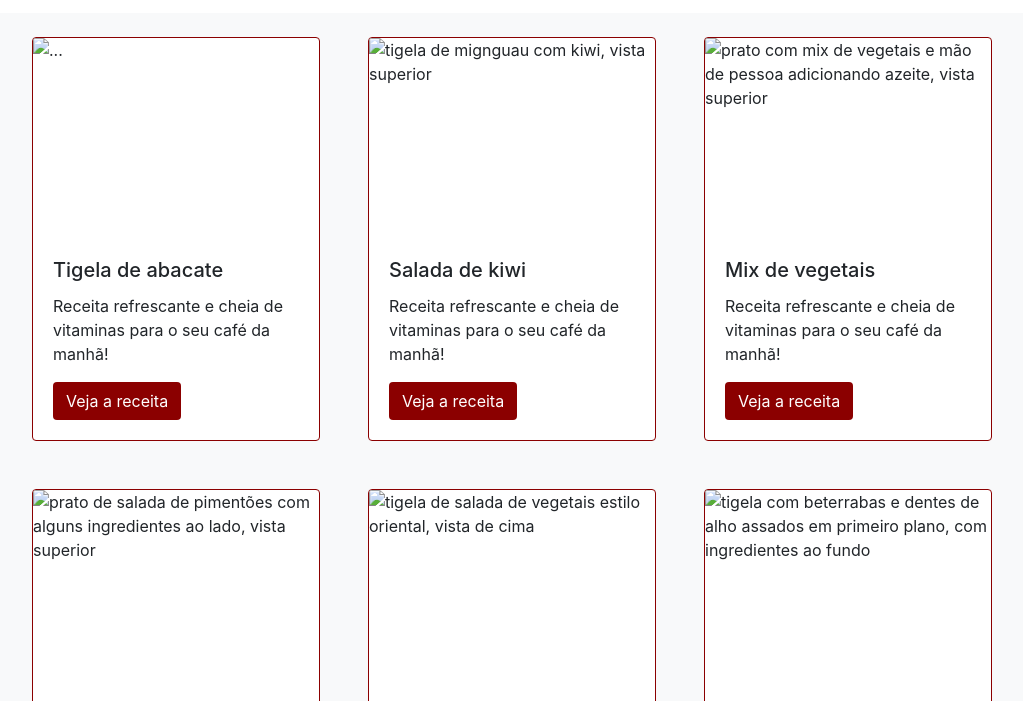
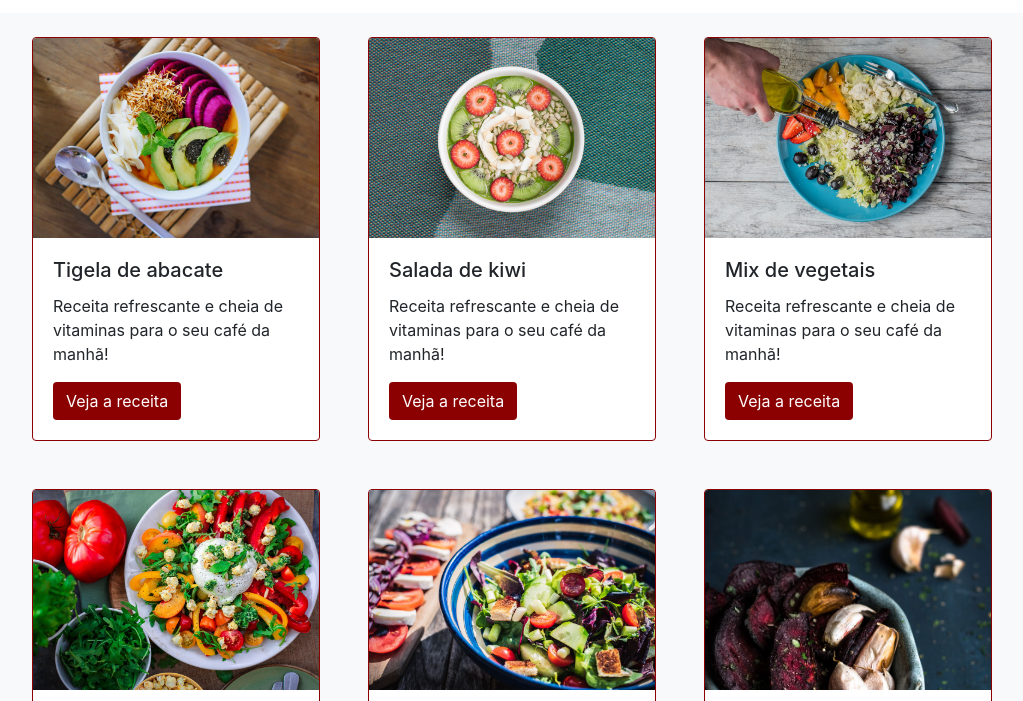
Before and after one commit to AndressaGabriele/Bootstrap, a plain HTML site: page index.html in a window 1280 px wide. Shown: the part 579-1280 px from the top of the page, without its empty margins (128-1151 px from the left). Drawn offline with nearby package versions, Linux system fonts and the light colour scheme; files that its build step writes are made by us from their sources.

Commit message:
Update index.html

```diff
--- a/index.html
+++ b/index.html
@@ -9,7 +9,7 @@
     <link rel="preconnect" href="https://fonts.gstatic.com" crossorigin>
     <link href="https://fonts.googleapis.com/css2?family=Pacifico&display=swap" rel="stylesheet">
     <link rel="stylesheet" href="https://cdn.jsdelivr.net/npm/bootstrap@4.0.0/dist/css/bootstrap.min.css" integrity="sha384-Gn5384xqQ1aoWXA+058RXPxPg6fy4IWvTNh0E263XmFcJlSAwiGgFAW/dAiS6JXm" crossorigin="anonymous">
-    <link rel="stylesheet" type="text/css" href="src/style.css">
+    <link rel="stylesheet" type="text/css" href="./style.css">
 </head>
 
 <body>
@@ -53,13 +53,13 @@
 
             <div class="carousel-inner">
                     <div class="carousel-item active">
-                    <img src="./src/img/carrossel-img1.jpg" class="d-block w-100 imagem-carrossel-um" alt="..."/>
+                    <img src="./img/carrossel-img1.jpg" class="d-block w-100 imagem-carrossel-um" alt="..."/>
                     <div  class="carousel-caption d-none d-md-block h-50">
                     <h1 class="fonte-titulo display-4">Reaproveite melhor os alimentos!</h1>
                     </div>
             </div>
             <div class="carousel-item">
-                    <img src="./src/img/carrossel-img2.jpg" class="d-block w-100 imagem-carrossel-dois" alt="...">
+                    <img src="./img/carrossel-img2.jpg" class="d-block w-100 imagem-carrossel-dois" alt="...">
                     <div class="carousel-caption d-none d-md-block h-50">
                     <h1 class="fonte-titulo display-4">Economize e ganhe em saúde!</h1>
                   </div>
@@ -89,7 +89,7 @@
             <!--Cards-->
 
             <article class="card card borda-cor-especial card-largura  p-0 m-4 col-12 col-md-4">
-                <img src="./src/img/receita-abacate.jpg" class="card-img-top card-posicao-imagem " alt="...">
+                <img src="./img/receita-abacate.jpg" class="card-img-top card-posicao-imagem " alt="...">
             <div class="card-body">
                     <h5 class="card-title">Tigela de abacate</h5>
                     <p class="card-text">Receita refrescante e cheia de vitaminas para o seu café da manhã!</p>
@@ -98,7 +98,7 @@
             </article>
 
             <article class="card borda-cor-especial card-largura  p-0 m-4 col-12 col-md-4">
-                <img src="./src/img/receita-kiwi.jpg" class="card-img-top card-posicao-imagem" alt="tigela de mignguau com kiwi, vista superior">
+                <img src="./img/receita-kiwi.jpg" class="card-img-top card-posicao-imagem" alt="tigela de mignguau com kiwi, vista superior">
             <div class="card-body">
                     <h5 class="card-title">Salada de kiwi</h5>
                     <p class="card-text">Receita refrescante e cheia de vitaminas para o seu café da manhã!</p>
@@ -107,7 +107,7 @@
             </article>
 
             <article class="card borda-cor-especial card-largura  p-0 m-4 col-12 col-md-4">
-                <img src="./src/img/receita-mix.jpg" class="card-img-top card-posicao-imagem" alt="prato com mix de vegetais e mão de pessoa adicionando azeite, vista superior">
+                <img src="./img/receita-mix.jpg" class="card-img-top card-posicao-imagem" alt="prato com mix de vegetais e mão de pessoa adicionando azeite, vista superior">
             <div class="card-body">
                     <h5 class="card-title">Mix de vegetais</h5>
                     <p class="card-text">Receita refrescante e cheia de vitaminas para o seu café da manhã!</p>
@@ -116,7 +116,7 @@
             </article>
 
             <article class="card borda-cor-especial card-largura  p-0 m-4 col-12 col-md-4">
-                <img src="./src/img/receita-pimentoes.jpg" class="card-img-top card-posicao-imagem" alt="prato de salada de pimentões com alguns ingredientes ao lado, vista superior">
+                <img src="./img/receita-pimentoes.jpg" class="card-img-top card-posicao-imagem" alt="prato de salada de pimentões com alguns ingredientes ao lado, vista superior">
             <div class="card-body">
                     <h5 class="card-title">Pimentões à Juliana</h5>
                     <p class="card-text">Receita refrescante e cheia de vitaminas para o seu café da manhã!</p>
@@ -125,7 +125,7 @@
             </article>
 
             <article class="card borda-cor-especial card-largura  p-0 m-4 col-12 col-md-4">
-                <img src="./src/img/receita-oriental.jpg" class="card-img-top card-posicao-imagem" alt="tigela de salada de vegetais estilo oriental, vista de cima">
+                <img src="./img/receita-oriental.jpg" class="card-img-top card-posicao-imagem" alt="tigela de salada de vegetais estilo oriental, vista de cima">
             <div class="card-body">
                     <h5 class="card-title">Prato oriental</h5>
                     <p class="card-text">Receita refrescante e cheia de vitaminas para o seu café da manhã!</p>
@@ -134,7 +134,7 @@
             </article>
 
             <article class="card borda-cor-especial card-largura  p-0 m-4 col-12 col-md-4">
-                <img src="./src/img/receita-beterrabas.jpg" class="card-img-top card-posicao-imagem" alt="tigela com beterrabas e dentes de alho assados em primeiro plano, com ingredientes ao fundo">
+                <img src="./img/receita-beterrabas.jpg" class="card-img-top card-posicao-imagem" alt="tigela com beterrabas e dentes de alho assados em primeiro plano, com ingredientes ao fundo">
             <div class="card-body">
                     <h5 class="card-title">Beterrabas assadas</h5>
                     <p class="card-text">Receita refrescante e cheia de vitaminas para o seu café da manhã!</p>
```
